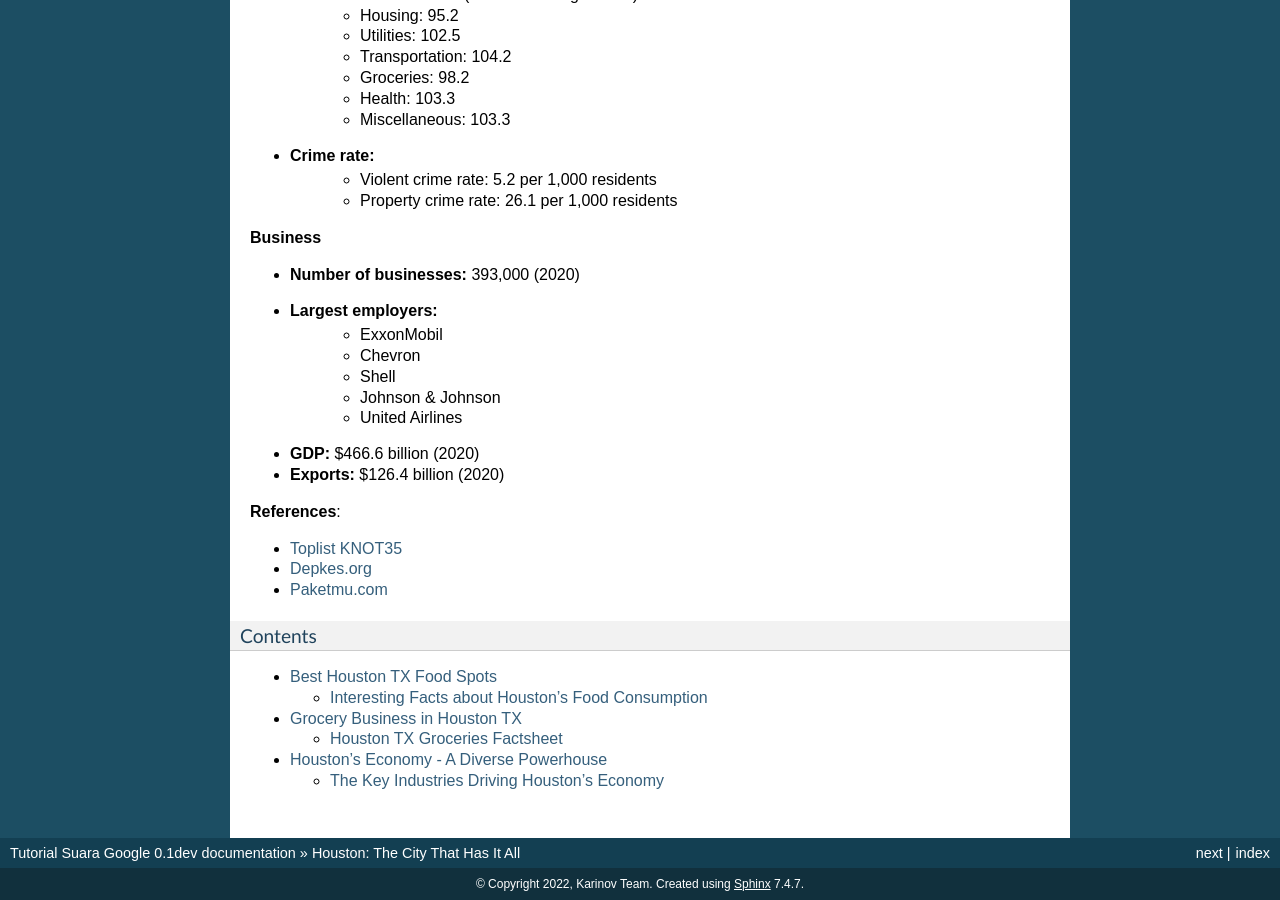
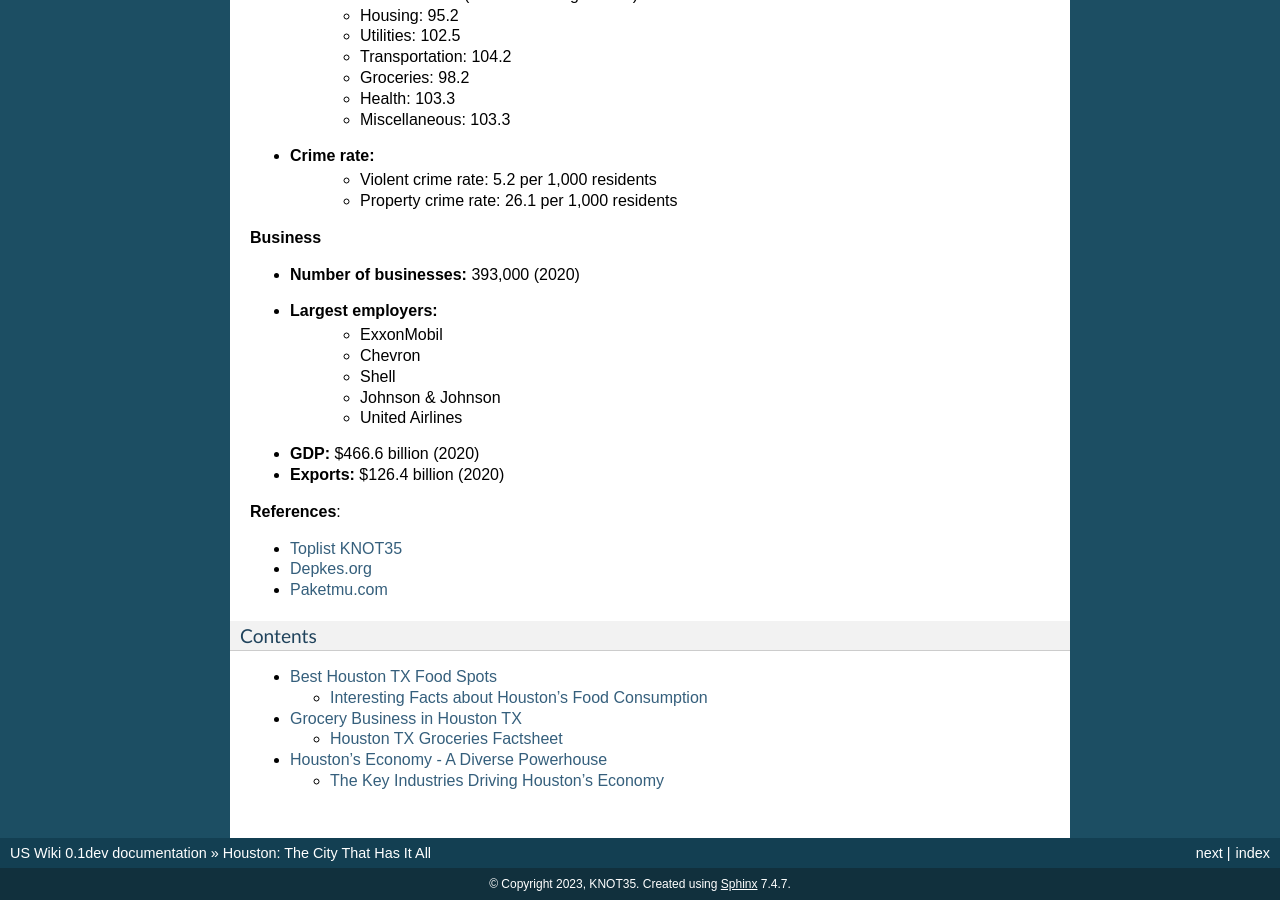
Before and after one commit to psmithr/hostontx, a Sphinx documentation site: the page built from docs/index.rst, in a window 1280 px wide and 900 px high, scrolled down 2540 px. Built offline with Sphinx 7.4.7, drawn with Linux system fonts in a browser that asks for light colours; some of the changed text lies outside the part shown.

Commit message:
Update conf.py

```diff
--- a/docs/conf.py
+++ b/docs/conf.py
@@ -40,8 +40,8 @@
 master_doc = 'index'
 
 # General information about the project.
-project = u'Tutorial Suara Google'
-copyright = u'2022, Karinov Team'
+project = u'US Wiki'
+copyright = u'2023, KNOT35'
 
 # The version info for the project you're documenting, acts as replacement for
 # |version| and |release|, also used in various other places throughout the
```
